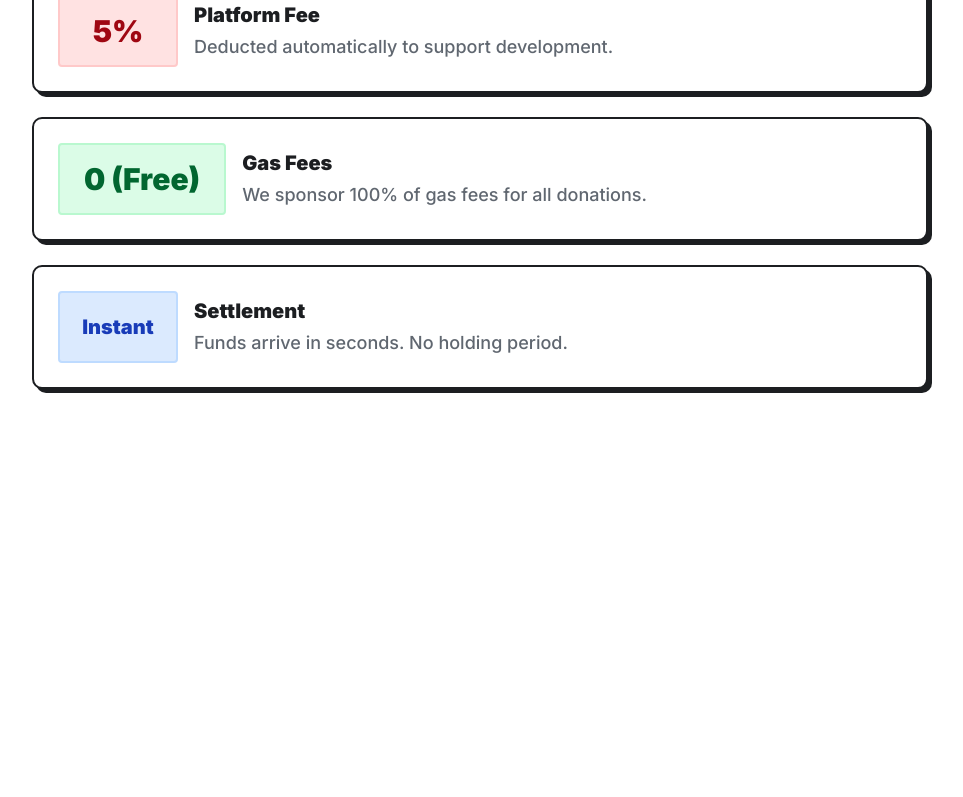
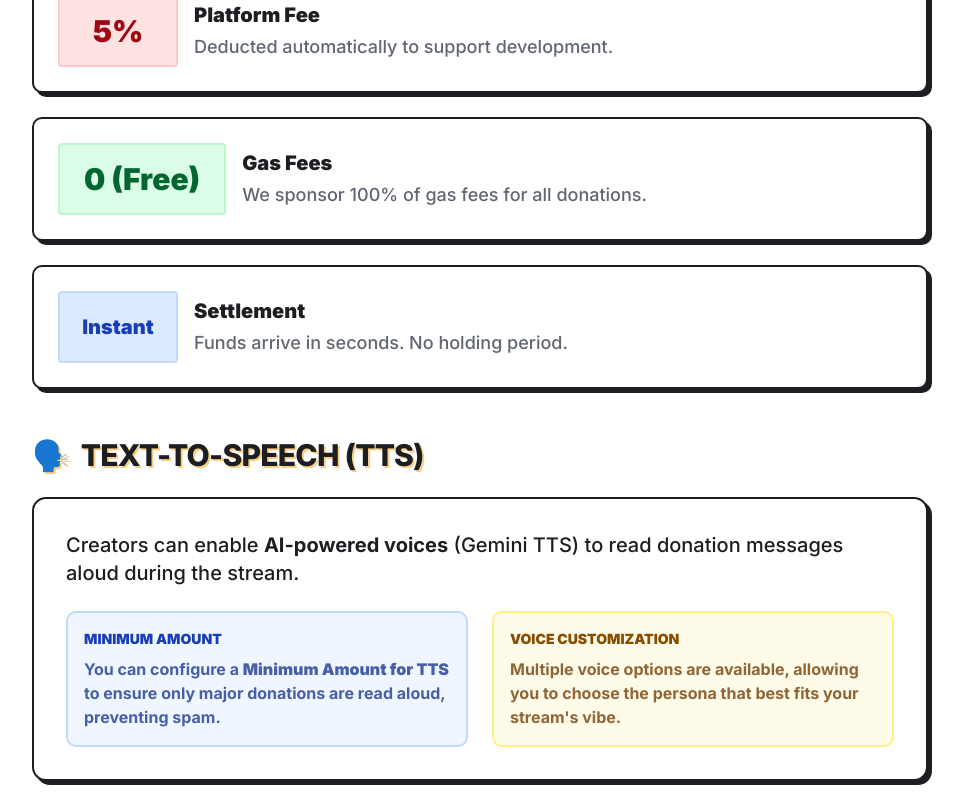
Before and after one commit to Fnrzz/sawersui-app, a Next.js app: page /en/docs/donations in a window 1280 px wide. Shown: the part 874-1671 px from the top of the page, without its empty margins (288-1251 px from the left). Before the commit the page ends 1279 px from the top, so only its background shows below. Built offline with nearby package versions, Linux system fonts and the light colour scheme; no server answers; what @mysten/dapp-kit would draw is missing.

Commit message:
[PUSH] add documentation tts

```diff
--- a/src/app/[locale]/(main)/docs/donations/page.tsx
+++ b/src/app/[locale]/(main)/docs/donations/page.tsx
@@ -126,6 +126,44 @@ export default function DonationsPage() {
             </div>
           </div>
         </section>
+
+        {/* TTS Section */}
+        <section className="space-y-6">
+          <h2 className="text-3xl font-extrabold text-[#1C1E21] uppercase tracking-tight flex items-center gap-3 drop-shadow-[2px_2px_0px_rgba(245,158,11,0.5)]">
+            <span>🗣️</span> {t("TTS.title")}
+          </h2>
+          <div className="bg-white border-2 border-[#1C1E21] shadow-[4px_4px_0px_0px_#1C1E21] p-8 rounded-xl">
+            <div className="prose prose-lg prose-gray max-w-none text-[#1C1E21] space-y-4">
+              <p className="text-xl font-medium">
+                {t.rich("TTS.desc", {
+                  bold: (chunks) => <strong>{chunks}</strong>,
+                })}
+              </p>
+              <div className="grid sm:grid-cols-2 gap-6 mt-6">
+                <div className="bg-blue-50 border-2 border-blue-200 p-4 rounded-lg">
+                  <h4 className="font-black text-blue-800 mb-2 uppercase text-sm">
+                    {t("TTS.minAmountLabel")}
+                  </h4>
+                  <p className="text-blue-900/80 font-bold">
+                    {t.rich("TTS.p1", {
+                      bold: (chunks) => <strong>{chunks}</strong>,
+                    })}
+                  </p>
+                </div>
+                <div className="bg-yellow-50 border-2 border-yellow-200 p-4 rounded-lg">
+                  <h4 className="font-black text-yellow-800 mb-2 uppercase text-sm">
+                    {t("TTS.voiceLabel")}
+                  </h4>
+                  <p className="text-yellow-900/80 font-bold">
+                    {t.rich("TTS.p2", {
+                      bold: (chunks) => <strong>{chunks}</strong>,
+                    })}
+                  </p>
+                </div>
+              </div>
+            </div>
+          </div>
+        </section>
       </div>
     </div>
   );
--- a/src/messages/en.json
+++ b/src/messages/en.json
@@ -322,6 +322,10 @@
       "Stablecoin": {
         "title": "Stable Income",
         "desc": "Accept <bold>SUI</bold> or <bold>USDC</bold>. Choose between the native token of the network or a stablecoin to avoid volatility."
+      },
+      "TTS": {
+        "title": "Text-to-Speech (TTS)",
+        "desc": "Engage your audience with AI-powered voice messages (Gemini TTS) that read donation messages aloud on stream. Includes multiple voice options and audio previews."
       }
     },
     "Architecture": {
@@ -378,6 +382,10 @@
       "Step3": {
         "title": "3. Setup OBS Overlay",
         "desc": "Go to the <bold>Dashboard > Overlay</bold> menu. Copy your unique Overlay URL and add it as a 'Browser Source' in OBS/Streamlabs. <bold>Recommended Size: 500x500px</bold> for best visibility."
+      },
+      "Step4": {
+        "title": "4. Enable TTS",
+        "desc": "In <bold>Dashboard > Overlay</bold>, enable 'Text-to-Speech' and set a minimum donation amount. Your audience can now choose a voice and hear their message read aloud!"
       }
     },
     "Supporters": {
@@ -432,6 +440,14 @@
         "val": "Instant",
         "desc": "Funds arrive in seconds. No holding period."
       }
+    },
+    "TTS": {
+      "title": "Text-to-Speech (TTS)",
+      "desc": "Creators can enable <bold>AI-powered voices</bold> (Gemini TTS) to read donation messages aloud during the stream.",
+      "p1": "You can configure a <bold>Minimum Amount for TTS</bold> to ensure only major donations are read aloud, preventing spam.",
+      "p2": "Multiple voice options are available, allowing you to choose the persona that best fits your stream's vibe.",
+      "minAmountLabel": "Minimum Amount",
+      "voiceLabel": "Voice Customization"
     }
   },
   "MilestonesGuidePage": {
--- a/src/messages/id.json
+++ b/src/messages/id.json
@@ -431,6 +431,14 @@
         "val": "Instan",
         "desc": "Dana sampai dalam hitungan detik. Tidak ada masa tunggu."
       }
+    },
+    "TTS": {
+      "title": "Text-to-Speech (TTS)",
+      "desc": "Kreator dapat mengaktifkan <bold>suara ditenagai AI</bold> (Gemini TTS) untuk membacakan pesan donasi secara keras selama stream.",
+      "p1": "Kamu bisa mengatur <bold>Minimal Nominal untuk TTS</bold> untuk memastikan hanya donasi besar yang dibacakan, demi menghindari spam.",
+      "p2": "Tersedia berbagai pilihan suara, memungkinkan kamu memilih persona yang paling cocok dengan vibe stream kamu.",
+      "minAmountLabel": "Minimal Nominal",
+      "voiceLabel": "Kustomisasi Suara"
     }
   },
   "MilestonesGuidePage": {
```
Also changed, not shown: 1 other file (tests, documents, lock files or other folders).
